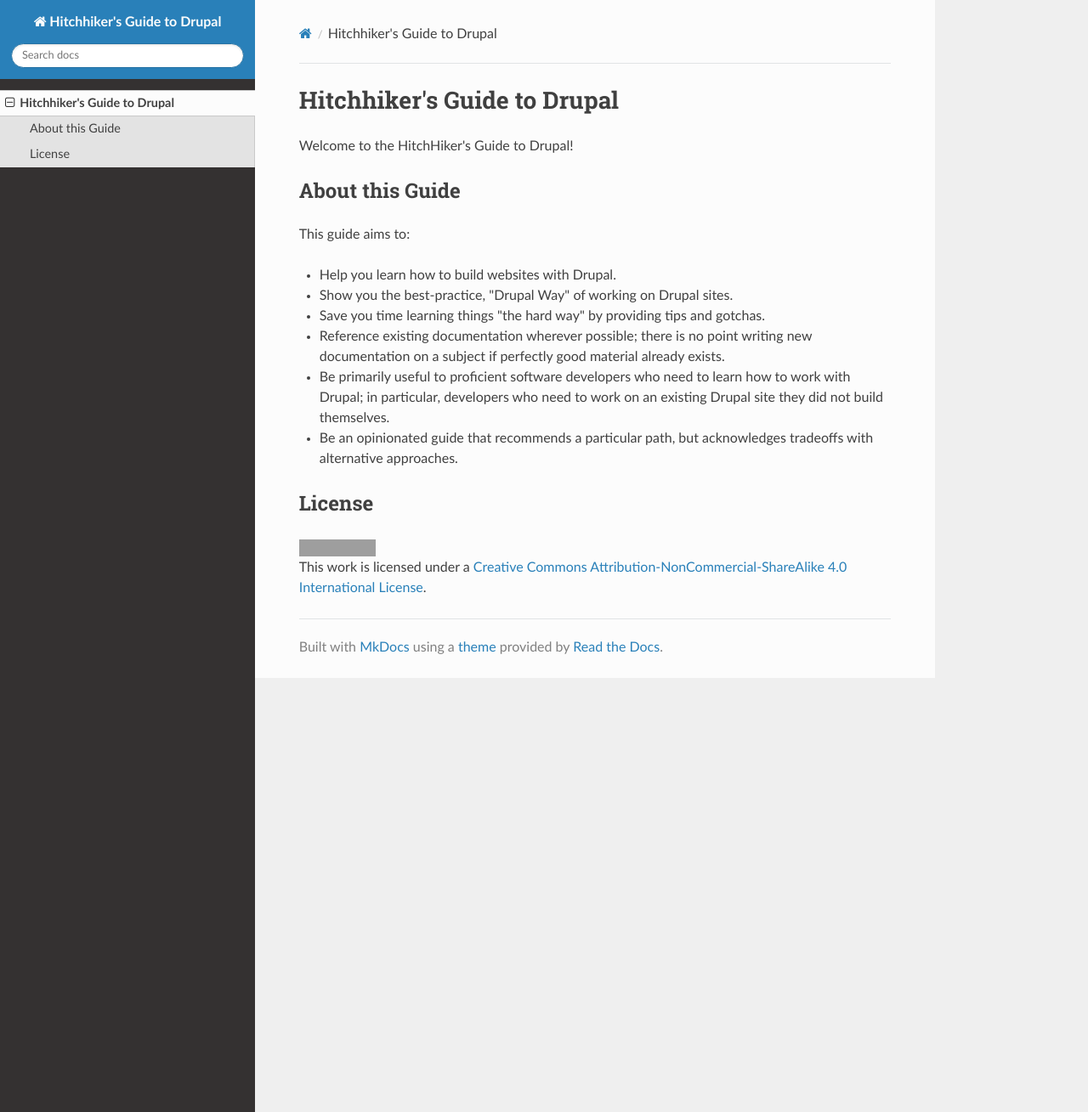
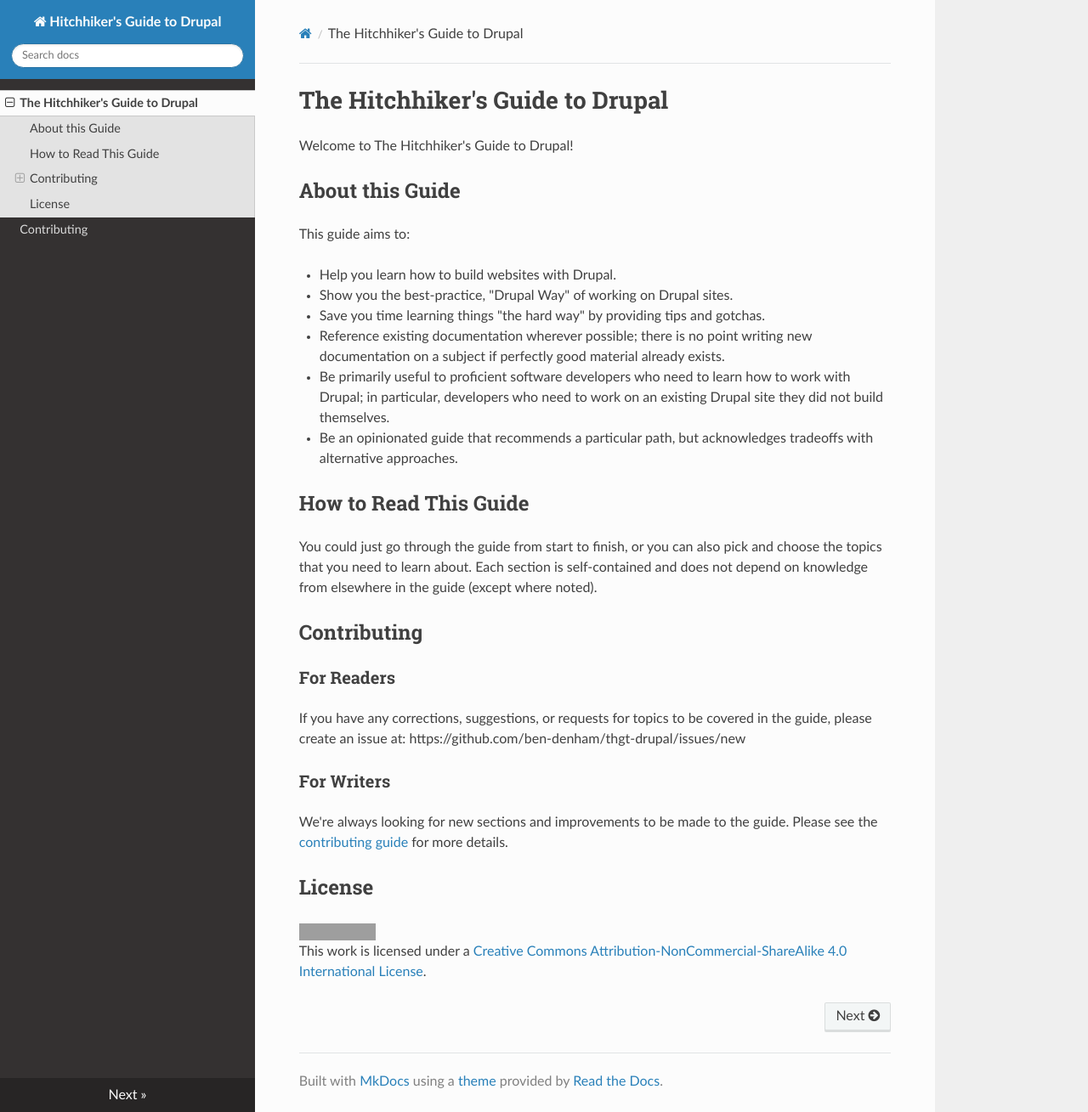
Before and after one commit to ben-denham/hgt-drupal, an MkDocs documentation site: the page built from docs/index.md, in a window 1280 px wide and 1309 px high. Shown: the whole window at 85% size. Built offline with MkDocs 1.6.1, drawn with Linux system fonts in a browser that asks for light colours; nearby versions of some CDN libraries; grey boxes are pictures that could not be loaded.

Commit message:
Add contributing documentation

```diff
--- a/docs/index.md
+++ b/docs/index.md
@@ -1,6 +1,6 @@
-# Hitchhiker's Guide to Drupal
+# The Hitchhiker's Guide to Drupal
 
-Welcome to the HitchHiker's Guide to Drupal!
+Welcome to The Hitchhiker's Guide to Drupal!
 
 ## About this Guide
 
@@ -19,6 +19,27 @@
 * Be an opinionated guide that recommends a particular path, but
   acknowledges tradeoffs with alternative approaches.
 
+## How to Read This Guide
+
+You could just go through the guide from start to finish, or you can
+also pick and choose the topics that you need to learn about. Each
+section is self-contained and does not depend on knowledge from
+elsewhere in the guide (except where noted).
+
+## Contributing
+
+### For Readers
+
+If you have any corrections, suggestions, or requests for topics to be
+covered in the guide, please create an issue at:
+https://github.com/ben-denham/thgt-drupal/issues/new
+
+### For Writers
+
+We're always looking for new sections and improvements to be made to
+the guide. Please see the [contributing guide](contributing.md) for
+more details.
+
 ## License
 
 <a rel="license" href="http://creativecommons.org/licenses/by-nc-sa/4.0/"><img alt="Creative Commons Licence" style="border-width:0" src="https://i.creativecommons.org/l/by-nc-sa/4.0/88x31.png" /></a><br />This work is licensed under a <a rel="license" href="http://creativecommons.org/licenses/by-nc-sa/4.0/">Creative Commons Attribution-NonCommercial-ShareAlike 4.0 International License</a>.
```
Also changed, not shown: docs/contributing.md (added, +103 -0 lines).
